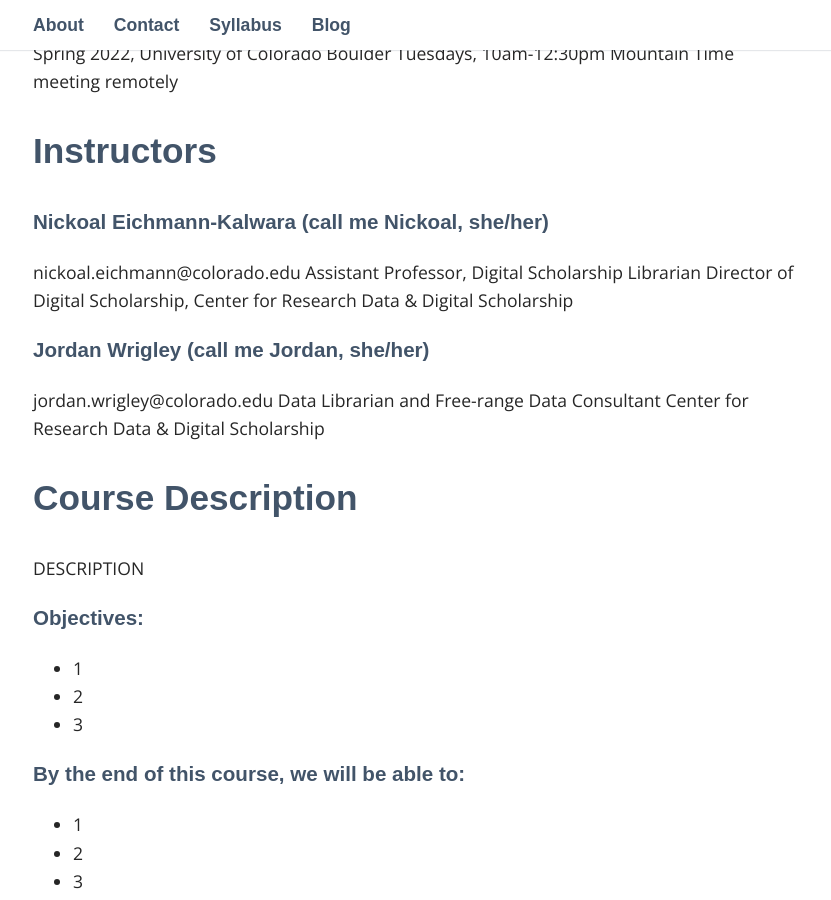
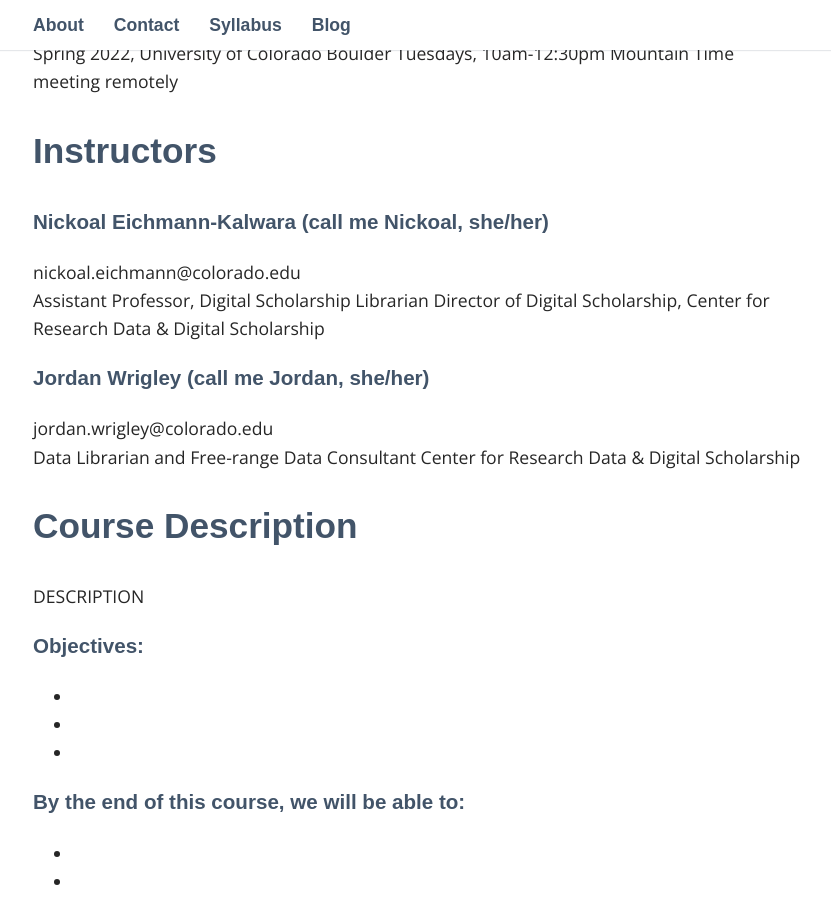
Before and after one commit to jwrigs/QDA2022, a Jekyll site: the page built from _pages/syllabus.md, in a window 1280 px wide and 900 px high, scrolled down 764 px. Shown: the whole window, without its empty margins (222-1053 px from the left). Built offline with Jekyll 4.4.1, drawn with Linux system fonts in a browser that asks for light colours; some web fonts are replaced; our own code applies the rules of GitHub Pages for plain Markdown files.

Commit message:
Update syllabus.md

```diff
--- a/_pages/syllabus.md
+++ b/_pages/syllabus.md
@@ -7,12 +7,12 @@
 ## Instructors
 
 ### Nickoal Eichmann-Kalwara (call me Nickoal, she/her)
-nickoal.eichmann@colorado.edu
+nickoal.eichmann@colorado.edu <br>
 Assistant Professor, Digital Scholarship Librarian
 Director of Digital Scholarship, Center for Research Data & Digital Scholarship
 
 ### Jordan Wrigley (call me Jordan, she/her)
-jordan.wrigley@colorado.edu
+jordan.wrigley@colorado.edu <br>
 Data Librarian and Free-range Data Consultant
 Center for Research Data & Digital Scholarship
 
@@ -20,14 +20,14 @@
 DESCRIPTION
 
 ### Objectives:
-- 1
-- 2
-- 3
+-
+-
+-
 
 ### By the end of this course, we will be able to:
-- 1
-- 2
-- 3
+-
+-
+-
 
 ## Required Materials
 MATERIALS
@@ -36,9 +36,9 @@
 COMMUNICATION
 
 ## Assingments
-- 1
-- 2
-- 3
+-
+-
+-
 
 ## Module
 - Week 1 -
```
